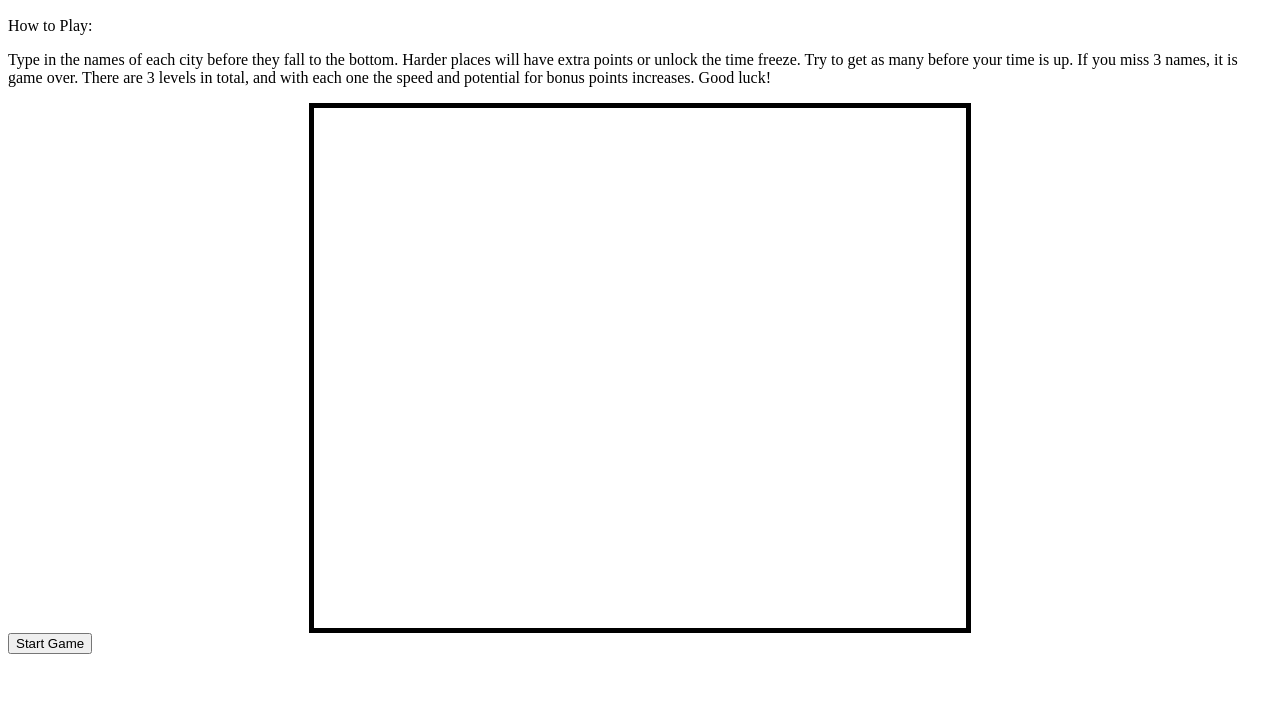
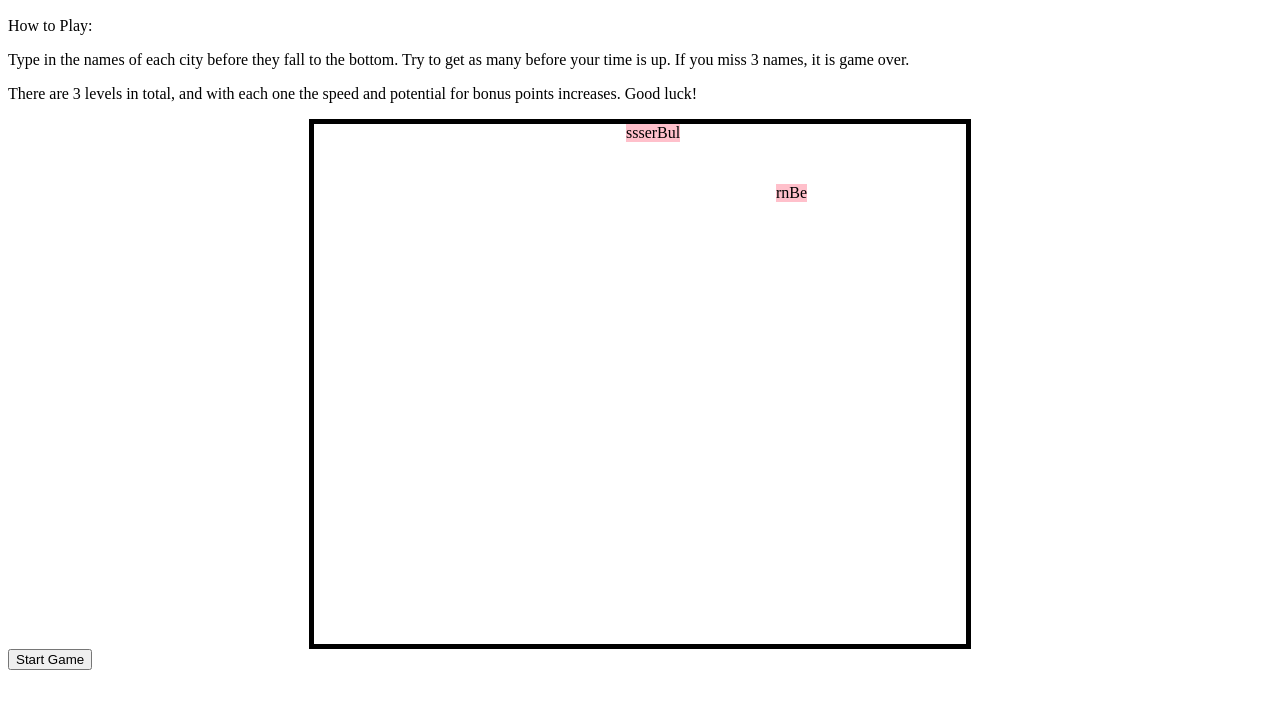
Before and after one commit to divyasamtani/MyFirstGame, a plain HTML site: page index.html in a window 1280 px wide. Shown: the part 50-758 px from the top of the page. Drawn offline with nearby package versions, Linux system fonts and the light colour scheme.

Commit message:
Added collision settings

```diff
--- a/index.html
+++ b/index.html
@@ -20,13 +20,14 @@
         <div id="instructions" class="col-md-12">
           <h1>Travel Scramble</h1>
           <p>How to Play:</p>
-          <p>Type in the names of each city before they fall to the bottom. Harder places will have extra points or unlock the time freeze. Try to get as many before your time is up. If you miss 3 names, it is game over. There are 3 levels in total, and with each one the speed and potential for bonus points increases. Good luck!</p>
+          <p>Type in the names of each city before they fall to the bottom. Try to get as many before your time is up. If you miss 3 names, it is game over.</p>
+          <p> There are 3 levels in total, and with each one the speed and potential for bonus points increases. Good luck!</p>
         </div>
 
         <div id="gameboard"></div>
 
         <div id="start-game-button-wrapper">
-          <button id="startbutton"> Start Game </button>
+          <button id="startgame"> Start Game </button>
         </div>
       </div>
     </section>
--- a/js/gameboard.js
+++ b/js/gameboard.js
@@ -9,8 +9,7 @@ return  window.requestAnimationFrame       ||
 })();
 
 var Game = function(){
-  var $gameboard = $('#gameboard');
-
+  var $gameboard = $('#gameboard'); // gameboard reference
   var gameWidth  = $gameboard.width(); // Width of gameboard
   var gameHeight = $gameboard.height(); // Height of gameboard
 
@@ -18,39 +17,52 @@ var Game = function(){
   var score             = 0;
   var currentTime       = new Date().getTime();
   var locations         = [];
-  var locationDatabase  = locationDatabase();
+  var locationDatabase  = window.locationDatabase();
 
 
   // Game Settings to affect gameplay
-  var generatationDelay = 2000;
+  var generatationDelay = 5000;
   var generationControl = true;
-  var dropSpeed         = 1;
+  var dropSpeed         = 0.2;
   var lifeLimit         = 3;
-  var timerLimit        = 60;
+  var timerLimit        = 60000;
 
+  //Picks random name from location database
   var pickRandomLocation = function () {
-    var randomIndex = Math.floor(Math.random() * (locationDatabase.length-1));
+    var randomIndex = Math.floor(Math.random() * (locationDatabase.length-1)); //Generates a random index number to pick from the location database
     return locationDatabase[randomIndex];
   };
 
+  //Places the random name on a random location within the board
   var generateLocation = function () {
     var randomX = Math.round(Math.random()*gameWidth);
     var newLocation = new Location({name: pickRandomLocation(), dropSpeed: dropSpeed, x: randomX, y: 0});
-    locations.push(newLocation);
-    $gameboard.append(newLocation.element);
+    //creates a new Location element using the randomly generated word and location
+    locations.push(newLocation); //pushes the new Location element to an empty array
+    $gameboard.append(newLocation.element); //appends the new Location element to the gameboard
   };
 
+  //This is the Game Loop
   var loop = function() {
-    var newTime = new Date().getTime();
-    if (generationControl && currentTime + generatationDelay <= newTime) {
-      generateLocation();
+    var newTime = new Date().getTime(); //Sets the delay between names generated
+    if (generationControl && currentTime + generatationDelay <= newTime) { //Allows for control over the generation delay
+      generateLocation(); //generates the random location
       currentTime = newTime;
     }
 
     var locationsToRemove = [];
     for (var i = 0; i < locations.length; i++) {
-      locations[i].render(); // moves the blocks
-      // collition detection
+      locations[i].render(); // moves the blocks downwards
+      if (locations[i].collision(gameHeight)) { // collision detection
+        locationsToRemove.push(i); //pushes fallen location to 'remove' array
+        lifeLimit --; //reduce one life from total count
+      }
+    }
+
+    for (var i = 0; i < locationsToRemove.length; i++) {
+      var index = locationsToRemove[i]; //for length of remove array, remove each element
+      locations[i].element.remove();
+      locations.splice(index, 1); //??? Splice locations
     }
   };
 
@@ -60,6 +72,7 @@ var Game = function(){
   };
 
   this.start = function () {
+    generateLocation();
     animloop();
   };
-}
+};
--- a/js/location.js
+++ b/js/location.js
@@ -18,7 +18,7 @@ var Location = function(opts){
     while(characters.length){
       scrambled += characters.splice(Math.floor(Math.random() * characters.length), 1)[0];
     }
-    that.scrambled = scrambled
+    that.scrambled = scrambled;
   };
 
   /*
@@ -38,5 +38,11 @@ var Location = function(opts){
   this.render = function(){
     position.y += dropSpeed;
     this.element.css('top', position.y + "px");
-  }
+  };
+
+  this.collision = function (gameHeight) {
+    if (position.y >= gameHeight) {
+      return true;
+    }
+  };
 };
--- a/js/location_database.js
+++ b/js/location_database.js
@@ -1,3 +1,4 @@
 var locationDatabase = function () {
-  return ["London", "Berlin", "Amsterdam"];
+  return ["Amsterdam", "Ankara", "Athens", "Baghdad", "Bangkok", "Beijing", "Beirut", "Berlin", "Bern", "Bogota", "Brasilia", "Brussels", "Bucharest",
+          "Budapest", "Cairo", "Canberra", "Caracas", "Copenhagen", "Dhaka", "Djibouti", "Damascus", "Doha", "Dublin", "Gibraltar", "Hanoi", "Havana", "Helsinki", "Islamabad", "Jakarta", "Jerusalem", "Kabul", "Kathmandu", "Kingston", "Lima", "Lisbon", "London", "Luxembourg", "Madrid", "Manila", "Monaco", "Moscow", "Nairobi", "Nassau", "New Delhi", "Oslo", "Ottawa", "Paris", "Prague", "Quito", "Reykjavik", "Riyadh", "Rome", "Santiago", "Seoul", "Singapore", "Stockholm", "Taipei", "Tehran", "Tokyo", "Tripoli", "Vienna", "Vientiane", "Warsaw", "Washington", "Wellington"];
 };
--- a/js/main.js
+++ b/js/main.js
@@ -1,7 +1,10 @@
 $(document).ready(function(){
+
   var game = new Game();
+  game.start();
 
-  game.start();
+  // $("button#startgame").on("click", game.start);
+});
 
 //   // Easy Name Variables
 //   var easyLevelOne = {names: [], color: ##};
@@ -20,43 +23,4 @@ $(document).ready(function(){
 //   var hardLevelThreeSea = {names: [], color: ##};
 //   var hardLevelThreeGulf = {names: [], color: ##};
 //   var hardLevelThreeLake = {names: [], color: ##};
-//   var hardLevelThreeRiver = {names: [], color: ##};
-
-
-//   // Game Board
-//   var gameBoard = function () {
-//     this.height = height;
-//     this.width = width;
-//   }
-
-//   // Falling Names
-//   var nameBlock = function (difficulty, level, category, x, y) {
-//     this.difficulty = [easy, hard];
-//     this.level = level;
-//     this.category = category;
-//     this.x = x;
-//     this.y = y;
-//   }
-
-//   // Level Speed
-//   var Level = function (levelNumber) {
-//     this.speed = speed;
-//   }
-
-
-//   // Score Tracker
-//   var scoreTracker = function (score) {
-//     scoreTracker.text="SCORE: " + ##;
-//   };
-
-//   // Timer
-//   var Timer;
-
-
-
-//   // Initiatlisation*******************************************************************
-//   var level = 1;
-//   var gameScore = 0;
-
-
-});
+//   var hardLevel
```
